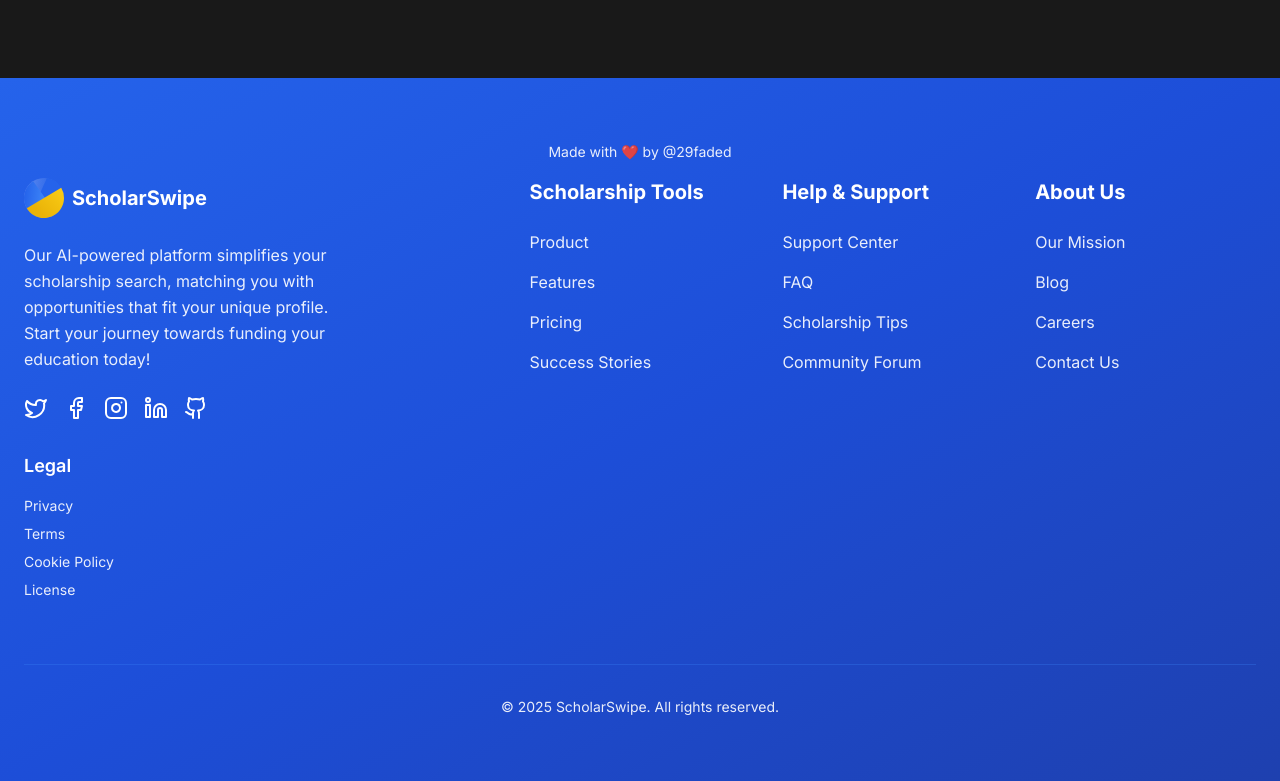
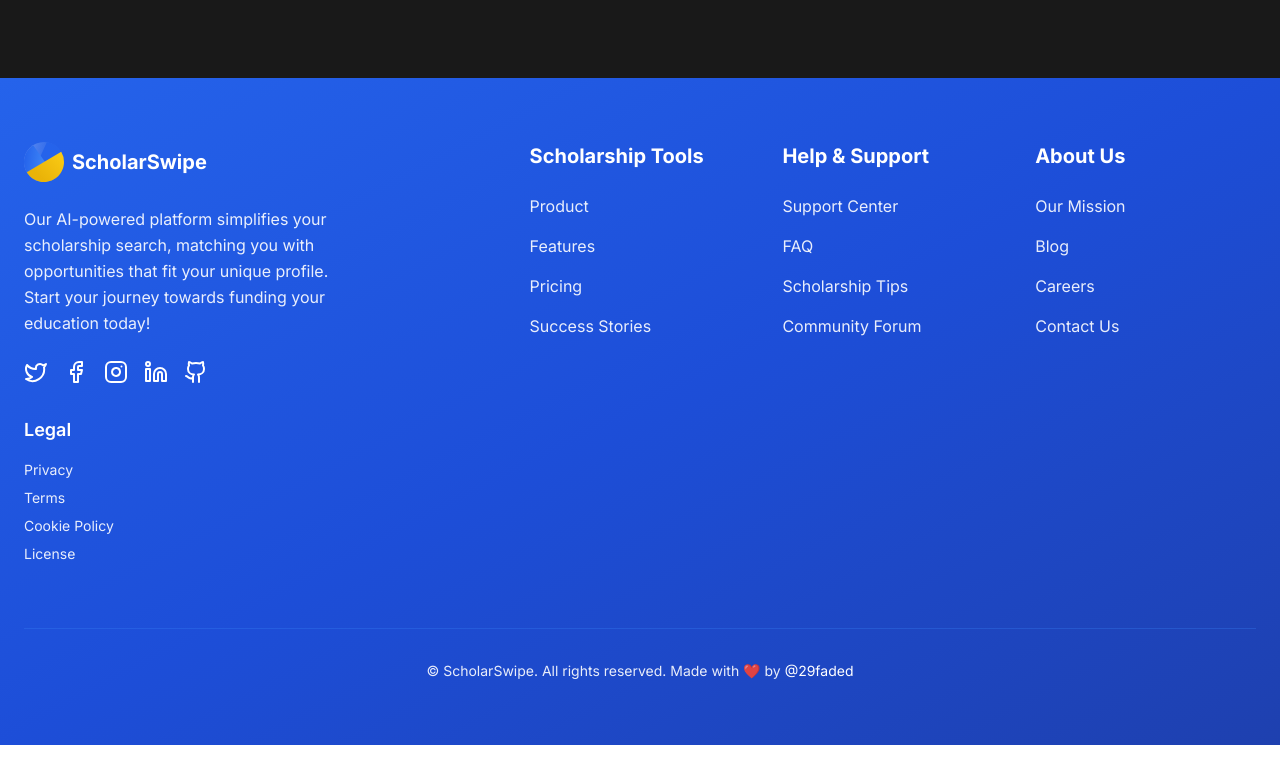
Before and after one commit to edieyelovesye/scholarswipe, a Next.js app: page / in a window 1280 px wide. Shown: the part 2207-2988 px from the top of the page. After the commit the page ends 2952 px from the top, so only its background shows below. Built offline with nearby package versions, Linux system fonts and the light colour scheme.

Commit message:
Add files via upload

```diff
--- a/components/footer.tsx
+++ b/components/footer.tsx
@@ -5,7 +5,6 @@ export function Footer() {
   return (
     <footer className="w-full bg-gradient-to-br from-blue-600 via-blue-700 to-blue-800 py-16">
       <div className="container px-4 md:px-6 mx-auto max-w-7xl">
-        <p className="text-center text-white/90 text-sm mb-4">Made with ❤️ by <Link href="https://www.instagram.com/29faded" className="hover:text-yellow-400 transition-colors duration-200">@29faded</Link></p>
         <div className="grid grid-cols-2 gap-8 md:grid-cols-4 lg:grid-cols-5">
           <div className="col-span-2 lg:col-span-2">
             <Link href="/" className="flex items-center space-x-2 group transition-transform duration-200 hover:scale-105">
@@ -170,7 +169,7 @@ export function Footer() {
           </div>
         </div>
         <div className="mt-16 border-t border-blue-500/30 pt-8 text-center text-sm text-white/90">
-          <p>© {new Date().getFullYear()} ScholarSwipe. All rights reserved.</p>
+          <p>© ScholarSwipe. All rights reserved. Made with ❤️ by <Link href="https://instagram.com/29faded" className="text-white hover:text-yellow-400 transition-colors duration-200">@29faded</Link></p>
         </div>
       </div>
     </footer>
```
